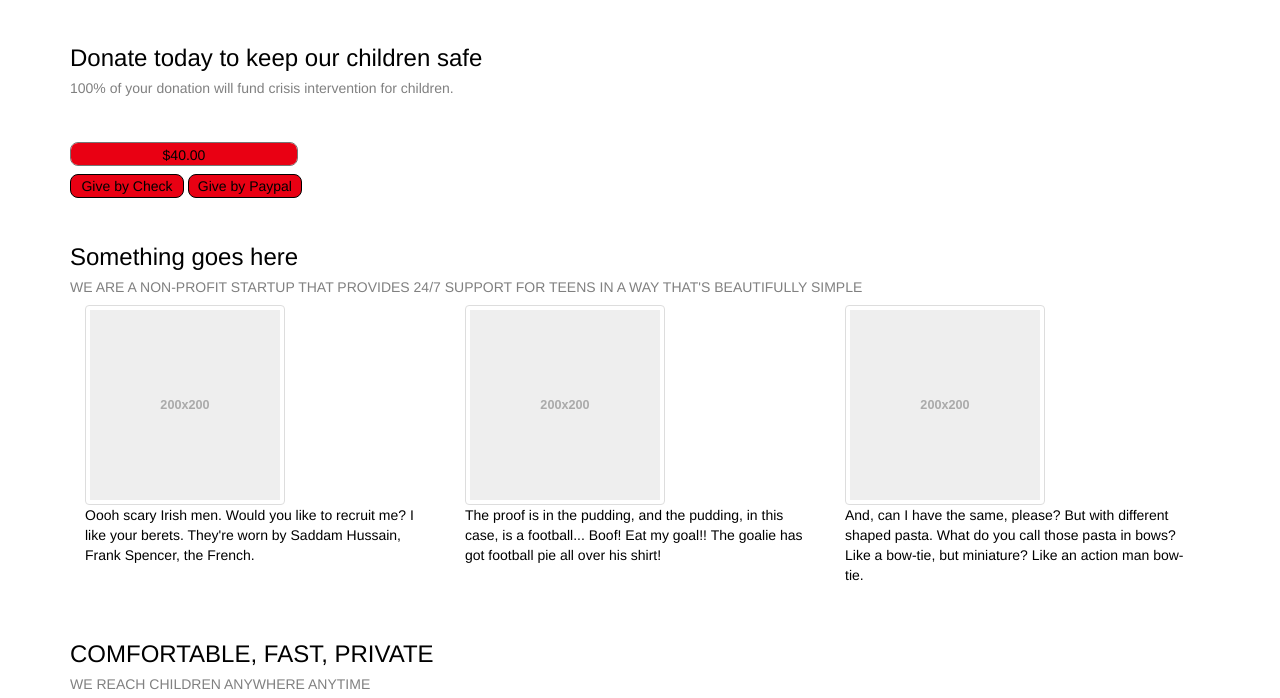
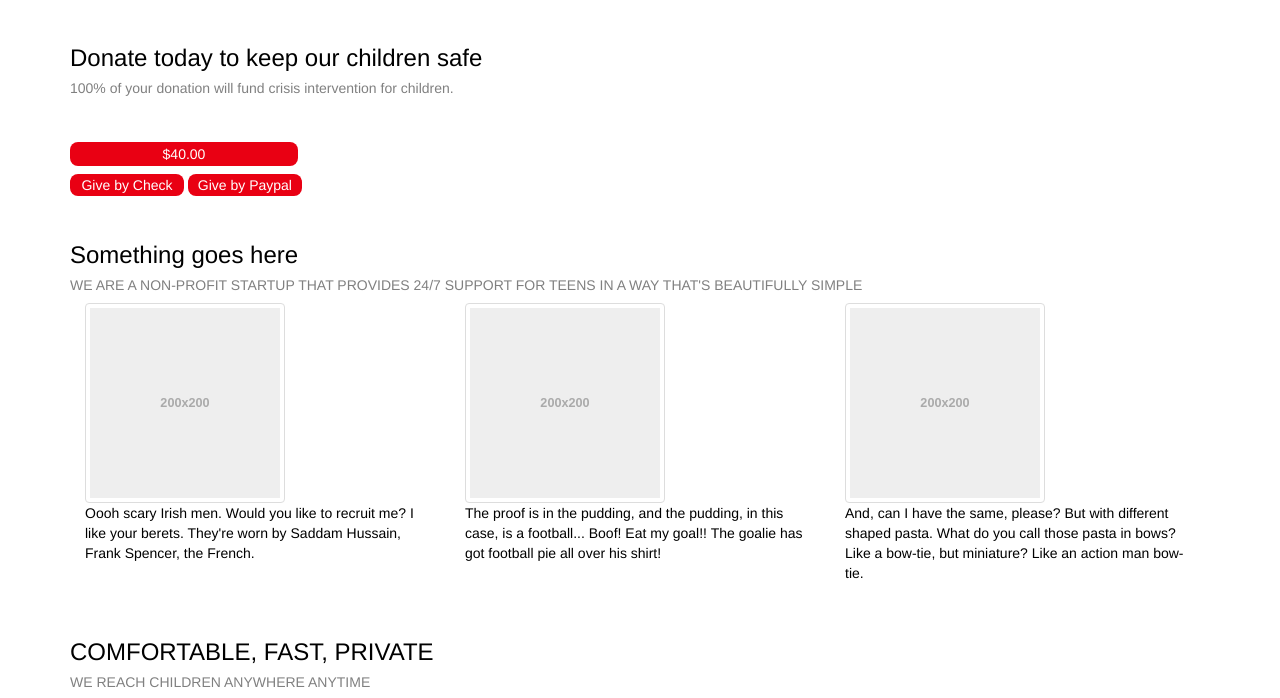
Before and after one commit to MySolace/CorpSite, a plain HTML site: page index.html in a window 1280 px wide. Shown: the part 75-773 px from the top of the page. Drawn offline with nearby package versions, Linux system fonts and the light colour scheme; files whose address does not match are found by name.

Commit message:
Quick style changes to header and css href so it works on ghpages

```diff
--- a/css/style.css
+++ b/css/style.css
@@ -28,8 +28,10 @@ textarea {
 
 .header-input {
   background: #E90013;
+  color: white;
   vertical-align: middle;
   text-align: center;
+  border: none;
   border-radius: 8px;
   -moz-border-radius: 8px;
   -webkit-border-radius: 8px;
@@ -47,10 +49,13 @@ textarea {
   display: inline-block;
   width: 10%;
   text-decoration: none;
-  border: 1px solid black;
+}
+
+.header-input_button a {
+  color: white;
 }
 
 .header-input_button a:hover {
-  color: white;
+  color: black;
   text-decoration: none;
 }
--- a/index.html
+++ b/index.html
@@ -1,5 +1,9 @@
 <!DOCTYPE html>
 <html lang="en">
+
+  <!-- Get this ready for public enviornment, change the CSS link -->
+  <!-- http://crisistextline.github.io/CorpSite -->
+
   <head>
     <meta charset="utf-8">
     <meta http-equiv="X-UA-Compatible" content="IE=edge">
@@ -10,7 +14,7 @@
     <link rel="stylesheet" href="https://maxcdn.bootstrapcdn.com/bootstrap/3.3.1/css/bootstrap.min.css">
 
     <!-- Too lazy to bootup a web server so this href is temp -->
-    <link rel="stylesheet" href="file:///Users/josephkent/Desktop/WebDevelopment/CorpSite/css/style.css" />
+    <link rel="stylesheet" href="css/style.css" />
 
     <!-- HTML5 shim and Respond.js for IE8 support of HTML5 elements and media queries -->
     <!-- WARNING: Respond.js doesn't work if you view the page via file:// -->
```
